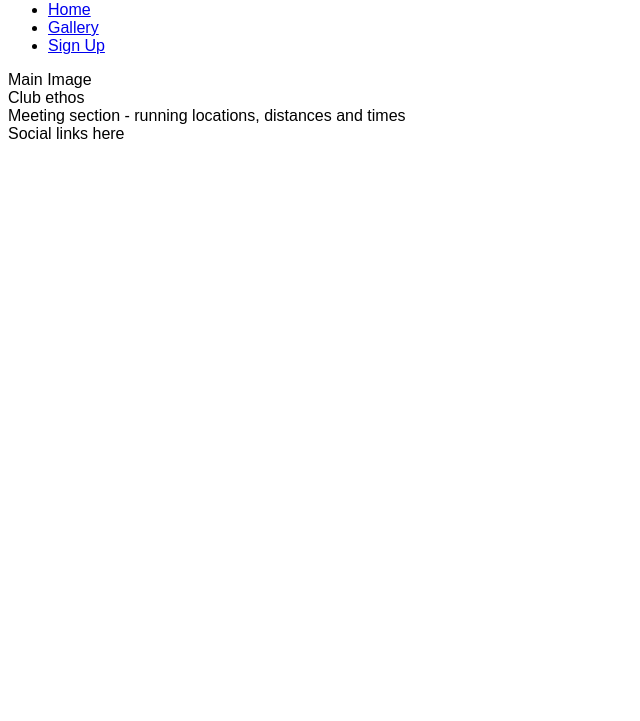
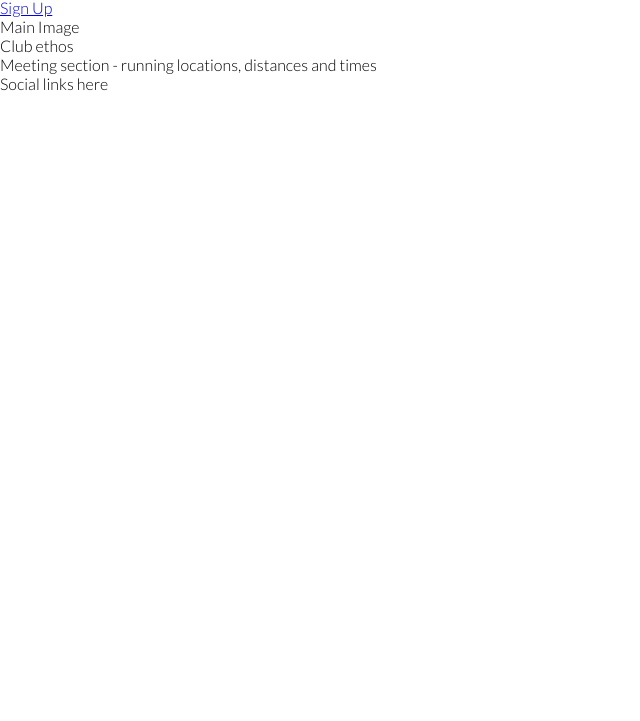
Before and after one commit to hartnetl/Love-Running, a plain HTML site: page index.html in a window 1280 px wide. Shown: the part 79-800 px from the top of the page, without its empty margins (0-640 px from the left). Drawn offline with Linux system fonts and the light colour scheme.

Commit message:
Add google fonts and remove default margins, padding and borders

```diff
--- a/assets/css/style.css
+++ b/assets/css/style.css
@@ -1,3 +1,12 @@
+@import url('https://fonts.googleapis.com/css2?family=Lato:wght@300&family=Oswald&display=swap');
+
+*{
+    margin: 0;
+    padding: 0;
+    border: none;
+}
+
 body {
-    font-family: arial;
+    font-family: Lato; sans-serif;
+    font-weight: 300;
 }
```
Also changed, not shown: conventions to follow.txt (added), git push commands.txt.
